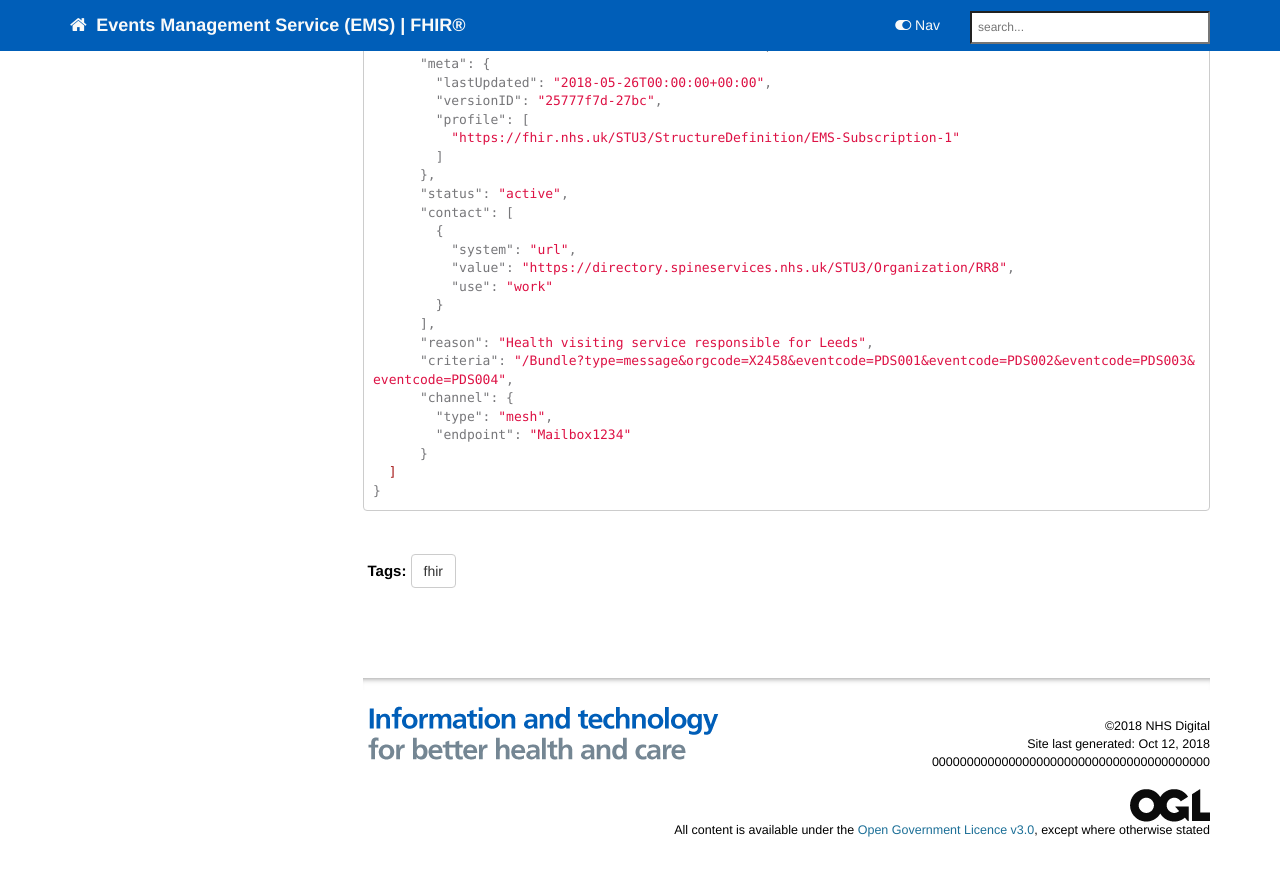
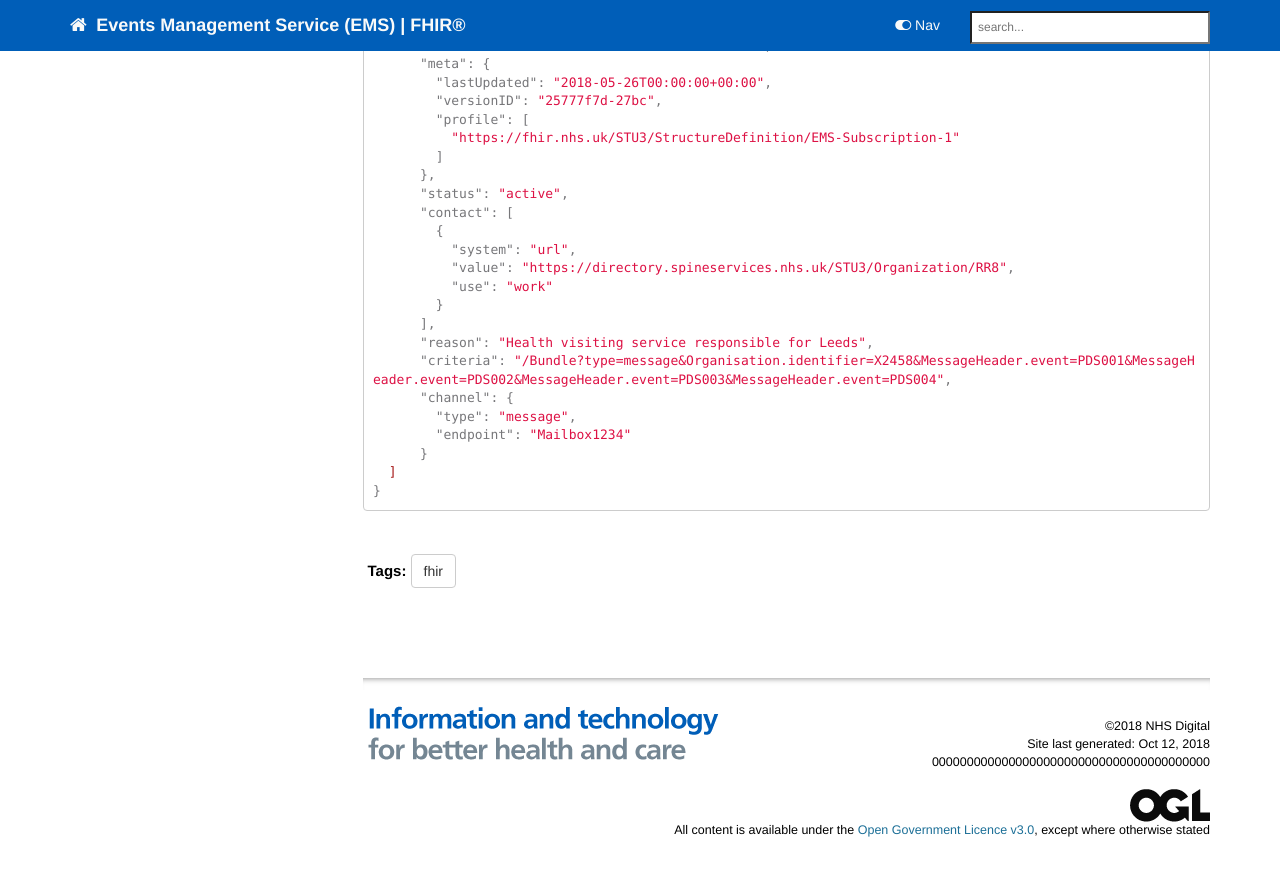
Before and after one commit to nhsconnect/Events-Management, a Jekyll site: the page built from pages/subscriptions/search_subscription.md, in a window 1280 px wide and 900 px high, scrolled down 1141 px. Shown: the top 876 px of the window. Built offline with Jekyll 4.4.1, drawn with Linux system fonts in a browser that asks for light colours; nearby versions of some CDN libraries; comment, search, counter and statistics services are not loaded.

Commit message:
Updated search parameter names to match standard search parameters in FHIR resources referenced.

```diff
--- a/pages/subscriptions/search_subscription.md
+++ b/pages/subscriptions/search_subscription.md
@@ -67,9 +67,9 @@ Content-type: application/json+fhir
         }
       ],
       "reason": "Health visiting service responsible for Leeds",
-      "criteria": "/Bundle?type=message&orgcode=X2458&eventcode=PDS001&eventcode=PDS002&eventcode=PDS003&eventcode=PDS004",
+      "criteria": "/Bundle?type=message&Organisation.identifier=X2458&MessageHeader.event=PDS001&MessageHeader.event=PDS002&MessageHeader.event=PDS003&MessageHeader.event=PDS004",
       "channel": {
-        "type": "mesh",
+        "type": "message",
         "endpoint": "Mailbox1234"
       }
   ]
```
Also changed, not shown: pages/subscriptions/explore_create_subscription.md (+13 -13 lines), pages/subscriptions/explore_manage_subscription.md (+2 -2 lines).
